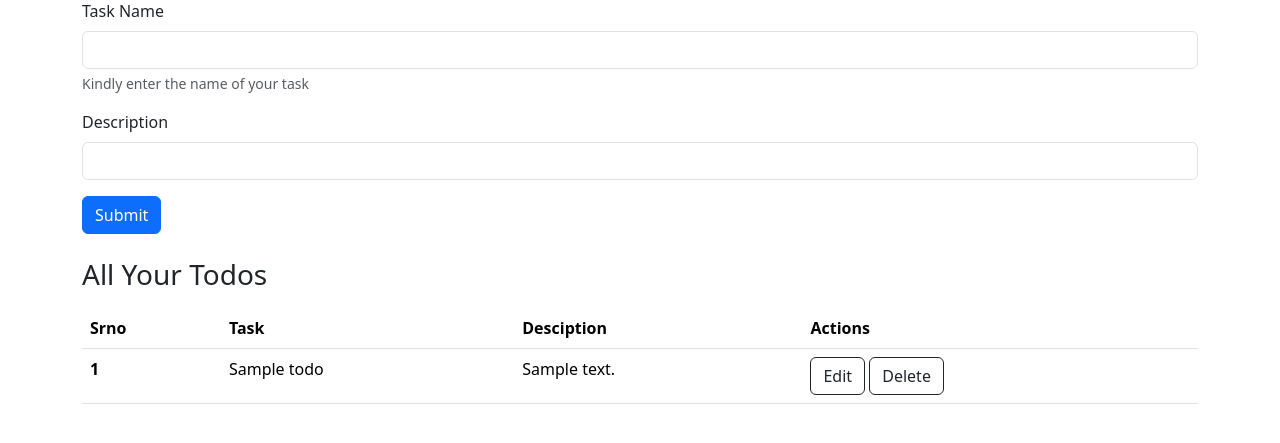
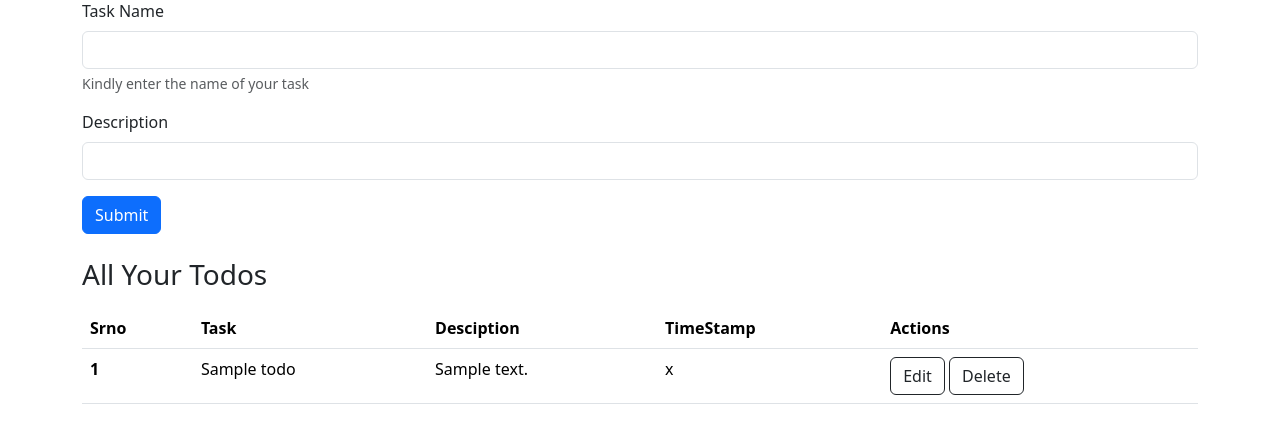
Before and after one commit to moarray28/sid-todo-flask-render, a Flask app: page / in a window 1280 px wide. Shown: the part 63-506 px from the top of the page. Run offline with Flask 3, Linux system fonts and the light colour scheme; tables that the repository leaves empty or names only in its code hold one stand-in row (values such as "Sample post"); data that the repository does not hold is empty.

Commit message:
Timestamp added

```diff
--- a/app.py
+++ b/app.py
@@ -1,4 +1,5 @@
 from flask import Flask, render_template, request, redirect
+from datetime import datetime
 import mysql.connector as conn
 app = Flask(__name__)
 
@@ -16,7 +17,8 @@ def home():
     if request.method == 'POST':
         task = request.form["task"]
         desc = request.form["desc"]
-        db_cursor.execute("INSERT INTO `todo`(`Name`, `Description`) VALUES (%s,%s)",(task,desc))
+        timestamp = datetime.now()
+        db_cursor.execute("INSERT INTO `todo`(`Name`, `Description`,`Timstamp`) VALUES (%s,%s,%s)",(task,desc,timestamp))
         if connection.commit() is None:
             print(db_cursor.rowcount)
 
@@ -67,4 +69,4 @@ def update(id):
 
 
 if __name__ == '__main__':
-    app.run()
+    app.run(debug= True)
--- a/templates/index.html
+++ b/templates/index.html
@@ -50,6 +50,7 @@
                   <th scope="col">Srno</th>
                   <th scope="col">Task</th>
                   <th scope="col">Desciption</th>
+                  <th scope="col">TimeStamp</th>
                   <th scope="col">Actions</th>
                 </tr>
               </thead>
@@ -59,6 +60,7 @@
                   <th scope="row">{{loop.index}}</th>
                   <td>{{i[1]}}</td>
                   <td>{{i[2]}}</td>
+                  <td>{{i[3]}}</td>
                   <td>
                     <a href="edit/{{i[0]}}" class="btn btn-outline-dark"
                       >Edit</a
```
